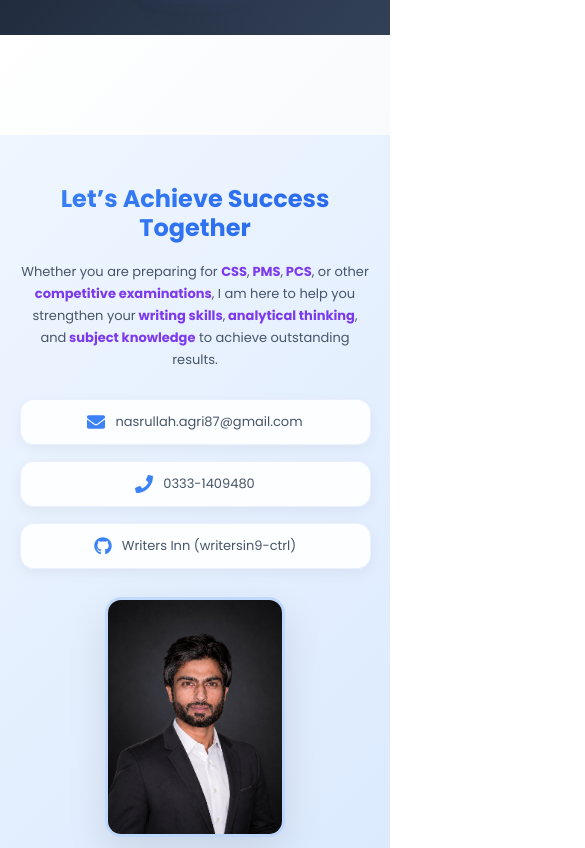
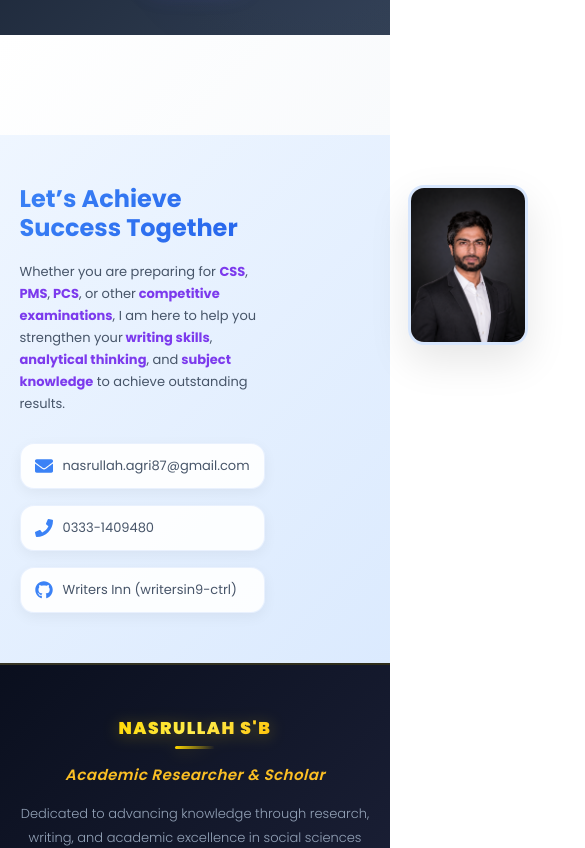
Before and after one commit to waqaryounas1428/client-portfolio-react, a React (Vite) app: page / in a window 390 px wide. Shown: the part 3160-4008 px from the top of the page, 585 px wide, since content can reach past the window. Built offline with nearby package versions, Linux system fonts and the light colour scheme.

Commit message:
update contact

```diff
--- a/src/components/Contact.css
+++ b/src/components/Contact.css
@@ -143,19 +143,55 @@
 
 /* ===== Mobile (480px) ===== */
 @media (max-width: 480px) {
-  .contact-section { padding: 50px 5%; gap: 28px; }
+  .contact-section {
+    padding: 50px 5%;
+    gap: 28px;
+    flex-direction: row;
+    align-items: flex-start;
+  }
+
+  .contact-left {
+    order: 1;
+    flex: 1;
+    text-align: left;
+  }
+
+  .contact-right {
+    order: 2;
+    flex: 0 0 auto;
+  }
+
   .contact-title { font-size: 24px; }
   .contact-description { font-size: 13px; }
-  .contact-item { padding: 12px 14px; }
+  .contact-item {
+    padding: 12px 14px;
+    justify-content: flex-start;
+  }
   .contact-item a, .contact-item span { font-size: 13px; }
   .contact-icon { font-size: 18px; margin-right: 10px; }
-  .contact-image { width: 180px; height: 240px; border-radius: 16px; }
+  .contact-image { width: 120px; height: 160px; border-radius: 16px; }
 }
 
 /* ===== Small Mobile (360px) ===== */
 @media (max-width: 360px) {
+  .contact-section {
+    flex-direction: column;
+    text-align: center;
+  }
+
+  .contact-left {
+    order: 1;
+  }
+
+  .contact-right {
+    order: 2;
+  }
+
   .contact-title { font-size: 20px; }
   .contact-description { font-size: 12px; }
+  .contact-item {
+    justify-content: center;
+  }
   .contact-item a, .contact-item span { font-size: 12px; }
   .contact-image { width: 160px; height: 210px; }
 }
```
